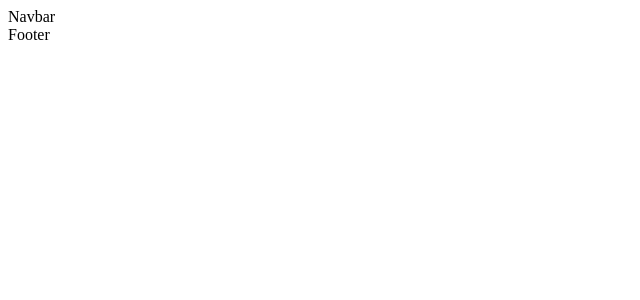
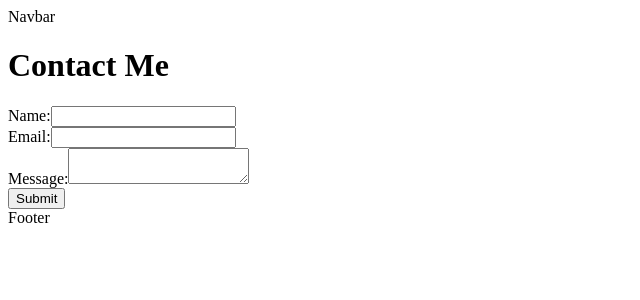
Before and after one commit to elismountain/fitness-app, a React (Create React App) app: page /contact in a window 1280 px wide. Before the commit this address had no page. Shown: the top 300 px of the page, without its empty margins (0-640 px from the left). Built offline with nearby package versions, Linux system fonts and the light colour scheme.

Commit message:
added contact form

```diff
--- a/src/App.jsx
+++ b/src/App.jsx
@@ -7,7 +7,7 @@
 import Home from './pages/Home';
 import Navbar from './components/Navbar';
 import Footer from './components/Footer';
-
+import Contact from './pages/contact';
 
 const App = () => {
   return (
@@ -16,10 +16,11 @@
       <Routes>
         <Route path="/" element={<Home />} />
         <Route path="/exercise/:id" element={<ExerciseDetail />} />
+        <Route path="/contact" element={<Contact />} /> {/* This line adds the Contact route */}
       </Routes>
       <Footer />
     </Box>
   )
 }
 
-export default App
+export default App;
--- /dev/null
+++ b/src/pages/contact.jsx
@@ -0,0 +1,67 @@
+import React, { useState } from 'react';
+
+const Contact = () => {
+  // State to store input values
+  const [formData, setFormData] = useState({
+    name: '',
+    email: '',
+    message: '',
+  });
+
+  // Handle input change
+  const handleChange = (e) => {
+    const { name, value } = e.target;
+    setFormData(prevState => ({
+      ...prevState,
+      [name]: value,
+    }));
+  };
+
+  // Handle form submission
+  const handleSubmit = (e) => {
+    e.preventDefault();
+    // Here you would handle the form submission, like sending the data to a server
+    console.log(formData);
+    alert('Form submitted. Check the console for details.');
+  };
+
+  return (
+    <div>
+      <h1>Contact Me</h1>
+      <form onSubmit={handleSubmit}>
+        <div>
+          <label htmlFor="name">Name:</label>
+          <input
+            type="text"
+            id="name"
+            name="name"
+            value={formData.name}
+            onChange={handleChange}
+          />
+        </div>
+        <div>
+          <label htmlFor="email">Email:</label>
+          <input
+            type="email"
+            id="email"
+            name="email"
+            value={formData.email}
+            onChange={handleChange}
+          />
+        </div>
+        <div>
+          <label htmlFor="message">Message:</label>
+          <textarea
+            id="message"
+            name="message"
+            value={formData.message}
+            onChange={handleChange}
+          />
+        </div>
+        <button type="submit">Submit</button>
+      </form>
+    </div>
+  );
+};
+
+export default Contact;
```
